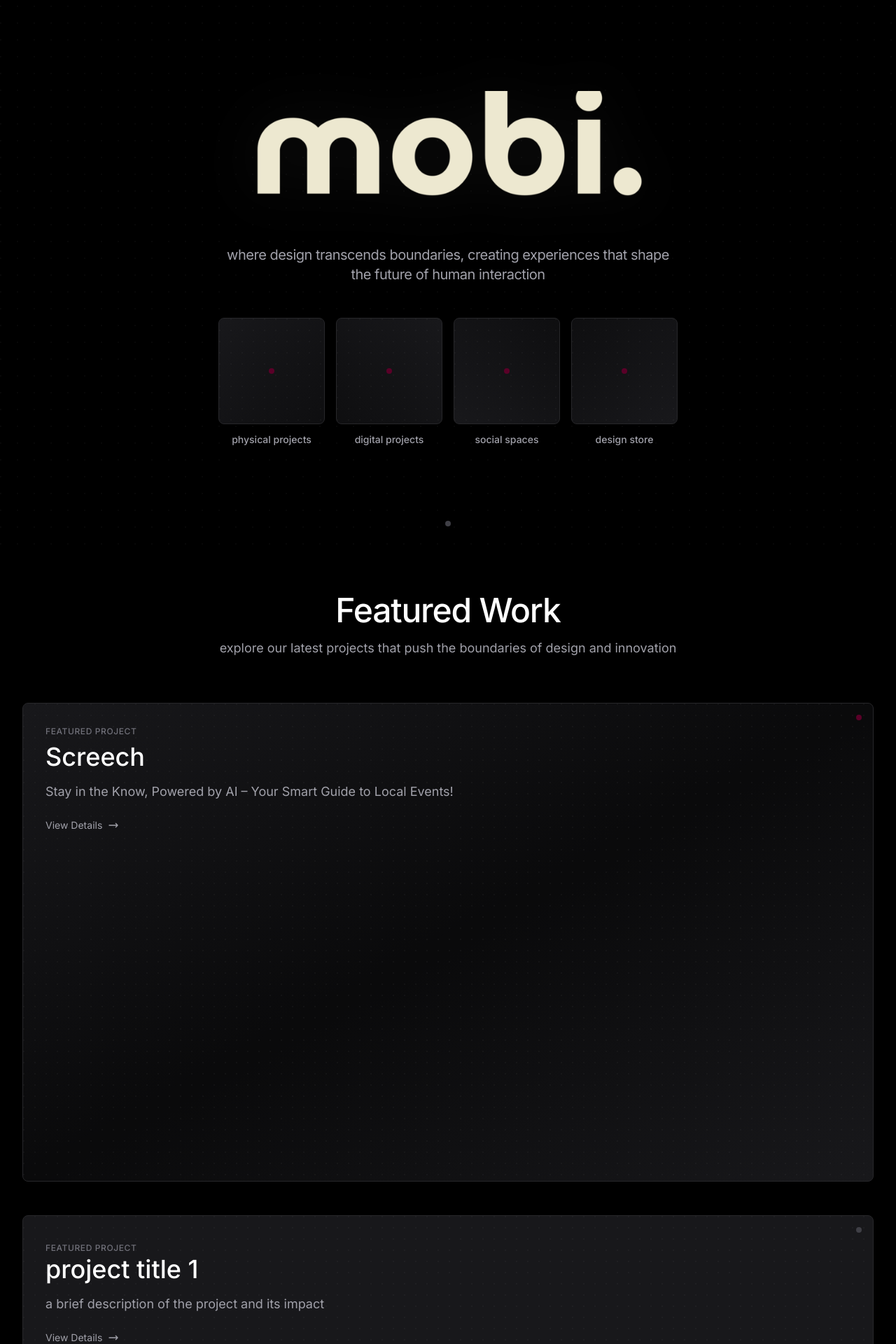
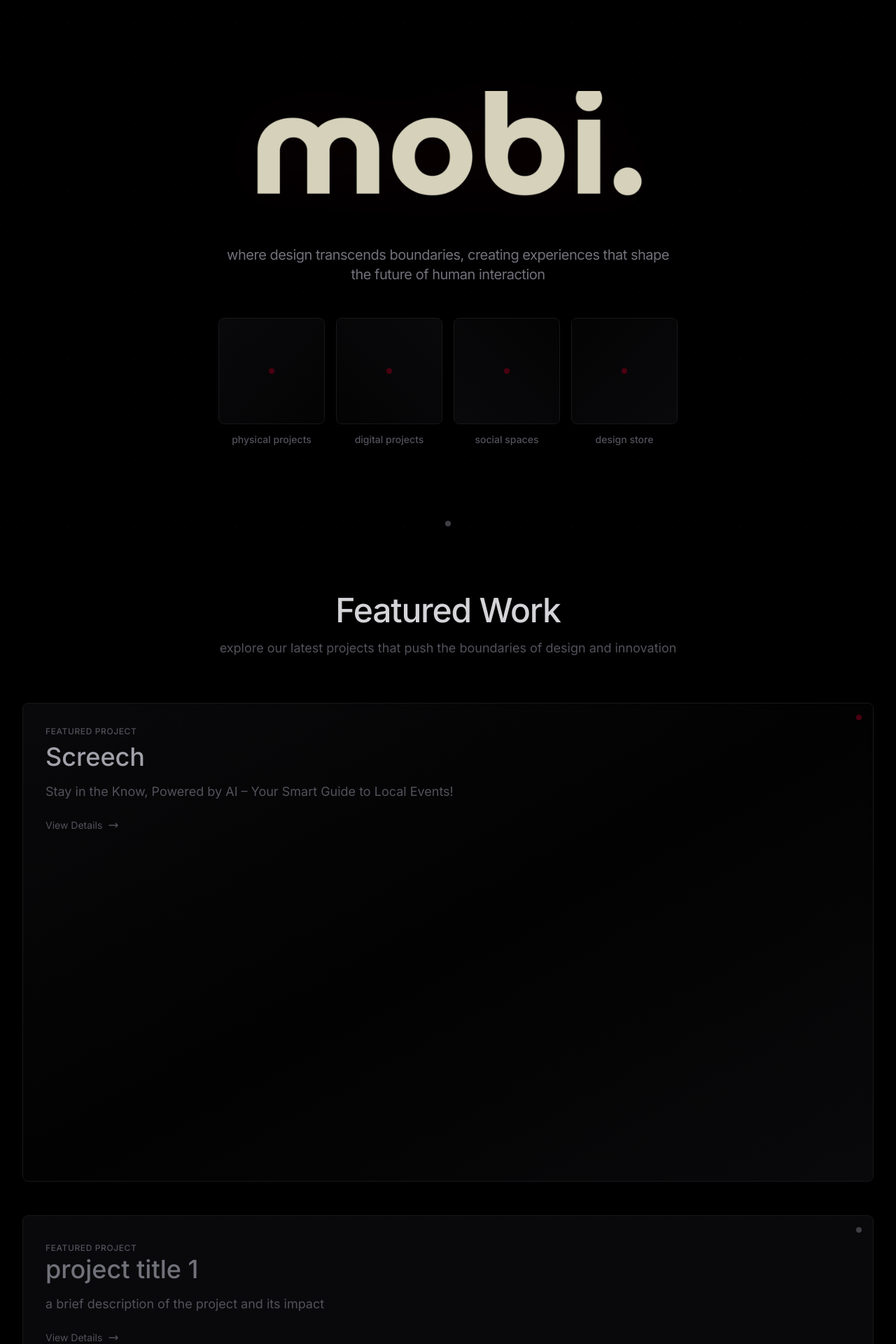
Before and after one commit to stilwellc/Mobi, a Next.js app: page / in a window 1280 px wide. Shown: the part 80-2000 px from the top of the page at 70% size. Built offline with nearby package versions, Linux system fonts and the light colour scheme; a web font is replaced by a local one.

Commit message:
Update color scheme to darker theme with burgundy accents

```diff
--- a/app/page.tsx
+++ b/app/page.tsx
@@ -26,7 +26,7 @@ export default function Home() {
       <div className="absolute inset-0">
         {/* Dot Grid */}
         <div className="absolute inset-0" style={{
-          backgroundImage: `radial-gradient(circle at 1px 1px, rgba(255,255,255,0.03) 1px, transparent 0)`,
+          backgroundImage: `radial-gradient(circle at 1px 1px, rgba(255,255,255,0.015) 1px, transparent 0)`,
           backgroundSize: '24px 24px'
         }} />
       </div>
@@ -41,7 +41,7 @@ export default function Home() {
           <motion.div
             className="flex justify-center items-center mb-6 sm:mb-10"
             style={{
-              filter: 'drop-shadow(0 0 40px rgba(255,255,255,0.05))',
+              filter: 'drop-shadow(0 0 40px rgba(128,0,32,0.1))',
             }}
           >
             <div className="relative w-[160px] sm:w-[400px] md:w-[600px] h-[48px] sm:h-[120px] md:h-[180px] overflow-hidden">
@@ -50,99 +50,99 @@ export default function Home() {
                 alt="mobi."
                 width={800}
                 height={320}
-                className="absolute top-[-5%] w-full h-[110%] object-cover"
+                className="absolute top-[-5%] w-full h-[110%] object-cover opacity-90"
                 priority
                 quality={100}
               />
             </div>
           </motion.div>
 
-          <p className="text-base sm:text-lg md:text-xl text-zinc-400 font-normal tracking-tight mb-6 sm:mb-12 max-w-2xl mx-auto leading-relaxed px-4">
+          <p className="text-base sm:text-lg md:text-xl text-zinc-500 font-normal tracking-tight mb-6 sm:mb-12 max-w-2xl mx-auto leading-relaxed px-4">
             where design transcends boundaries, creating experiences that shape the future of human interaction
           </p>
 
           <div className="grid grid-cols-1 md:grid-cols-4 gap-2 sm:gap-3 md:gap-4 px-2">
             <div className="group relative">
               <Link href="/physical" className="block">
-                <div className="relative aspect-[6/1] md:aspect-square rounded-lg overflow-hidden bg-zinc-900 border border-zinc-800 md:hover:border-zinc-700 transition-all duration-300 md:hover:scale-[1.02]">
-                  <div className="absolute inset-0 bg-gradient-to-br from-zinc-900/80 to-black/40" />
+                <div className="relative aspect-[6/1] md:aspect-square rounded-lg overflow-hidden bg-zinc-950 border border-zinc-900 md:hover:border-zinc-800 transition-all duration-300 md:hover:scale-[1.02]">
+                  <div className="absolute inset-0 bg-gradient-to-br from-zinc-950/90 to-black/60" />
                   <div className="absolute inset-0" style={{
-                    backgroundImage: `radial-gradient(circle at 1px 1px, rgba(255,255,255,0.03) 1px, transparent 0)`,
+                    backgroundImage: `radial-gradient(circle at 1px 1px, rgba(128,0,32,0.03) 1px, transparent 0)`,
                     backgroundSize: '16px 16px'
                   }} />
                   <div className="absolute inset-0 flex items-center justify-center px-6 md:px-0">
-                    <div className="text-xl md:hidden font-medium text-white absolute left-6">physical projects</div>
+                    <div className="text-xl md:hidden font-medium text-zinc-400 absolute left-6">physical projects</div>
                     <motion.div
-                      className="w-2 h-2 bg-mobi-burgundy rounded-full md:relative absolute right-6 md:right-auto"
+                      className="w-2 h-2 bg-[#4a0011] rounded-full md:relative absolute right-6 md:right-auto"
                       whileHover={{ scale: [null, 1.5] }}
                       transition={{ type: "spring", stiffness: 400, damping: 10 }}
                     />
                   </div>
                 </div>
-                <h3 className="mt-3 text-sm font-medium text-zinc-400 text-center hidden md:block md:group-hover:text-white transition-colors">physical projects</h3>
+                <h3 className="mt-3 text-sm font-medium text-zinc-600 text-center hidden md:block md:group-hover:text-zinc-400 transition-colors">physical projects</h3>
               </Link>
             </div>
 
             <div className="group relative">
               <Link href="/digital" className="block">
-                <div className="relative aspect-[6/1] md:aspect-square rounded-lg overflow-hidden bg-zinc-900 border border-zinc-800 md:hover:border-zinc-700 transition-all duration-300 md:hover:scale-[1.02]">
-                  <div className="absolute inset-0 bg-gradient-to-bl from-zinc-900/80 to-black/40" />
+                <div className="relative aspect-[6/1] md:aspect-square rounded-lg overflow-hidden bg-zinc-950 border border-zinc-900 md:hover:border-zinc-800 transition-all duration-300 md:hover:scale-[1.02]">
+                  <div className="absolute inset-0 bg-gradient-to-bl from-zinc-950/90 to-black/60" />
                   <div className="absolute inset-0" style={{
-                    backgroundImage: `radial-gradient(circle at 1px 1px, rgba(255,255,255,0.03) 1px, transparent 0)`,
+                    backgroundImage: `radial-gradient(circle at 1px 1px, rgba(128,0,32,0.03) 1px, transparent 0)`,
                     backgroundSize: '16px 16px'
                   }} />
                   <div className="absolute inset-0 flex items-center justify-center px-6 md:px-0">
-                    <div className="text-xl md:hidden font-medium text-white absolute left-6">digital projects</div>
+                    <div className="text-xl md:hidden font-medium text-zinc-400 absolute left-6">digital projects</div>
                     <motion.div
-                      className="w-2 h-2 bg-mobi-burgundy rounded-full md:relative absolute right-6 md:right-auto"
+                      className="w-2 h-2 bg-[#4a0011] rounded-full md:relative absolute right-6 md:right-auto"
                       whileHover={{ scale: [null, 1.5] }}
                       transition={{ type: "spring", stiffness: 400, damping: 10 }}
                     />
                   </div>
                 </div>
-                <h3 className="mt-3 text-sm font-medium text-zinc-400 text-center hidden md:block md:group-hover:text-white transition-colors">digital projects</h3>
+                <h3 className="mt-3 text-sm font-medium text-zinc-600 text-center hidden md:block md:group-hover:text-zinc-400 transition-colors">digital projects</h3>
               </Link>
             </div>
 
             <div className="group relative">
               <Link href="/social" className="block">
-                <div className="relative aspect-[6/1] md:aspect-square rounded-lg overflow-hidden bg-zinc-900 border border-zinc-800 md:hover:border-zinc-700 transition-all duration-300 md:hover:scale-[1.02]">
-                  <div className="absolute inset-0 bg-gradient-to-tr from-zinc-900/80 to-black/40" />
+                <div className="relative aspect-[6/1] md:aspect-square rounded-lg overflow-hidden bg-zinc-950 border border-zinc-900 md:hover:border-zinc-800 transition-all duration-300 md:hover:scale-[1.02]">
+                  <div className="absolute inset-0 bg-gradient-to-tr from-zinc-950/90 to-black/60" />
                   <div className="absolute inset-0" style={{
-                    backgroundImage: `radial-gradient(circle at 1px 1px, rgba(255,255,255,0.03) 1px, transparent 0)`,
+                    backgroundImage: `radial-gradient(circle at 1px 1px, rgba(128,0,32,0.03) 1px, transparent 0)`,
                     backgroundSize: '16px 16px'
                   }} />
                   <div className="absolute inset-0 flex items-center justify-center px-6 md:px-0">
-                    <div className="text-xl md:hidden font-medium text-white absolute left-6">social spaces</div>
+                    <div className="text-xl md:hidden font-medium text-zinc-400 absolute left-6">social spaces</div>
                     <motion.div
-                      className="w-2 h-2 bg-mobi-burgundy rounded-full md:relative absolute right-6 md:right-auto"
+                      className="w-2 h-2 bg-[#4a0011] rounded-full md:relative absolute right-6 md:right-auto"
                       whileHover={{ scale: [null, 1.5] }}
                       transition={{ type: "spring", stiffness: 400, damping: 10 }}
                     />
                   </div>
                 </div>
-                <h3 className="mt-3 text-sm font-medium text-zinc-400 text-center hidden md:block md:group-hover:text-white transition-colors">social spaces</h3>
+                <h3 className="mt-3 text-sm font-medium text-zinc-600 text-center hidden md:block md:group-hover:text-zinc-400 transition-colors">social spaces</h3>
               </Link>
             </div>
 
             <div className="group relative">
               <Link href="/store" className="block">
-                <div className="relative aspect-[6/1] md:aspect-square rounded-lg overflow-hidden bg-zinc-900 border border-zinc-800 md:hover:border-zinc-700 transition-all duration-300 md:hover:scale-[1.02]">
-                  <div className="absolute inset-0 bg-gradient-to-tl from-zinc-900/80 to-black/40" />
+                <div className="relative aspect-[6/1] md:aspect-square rounded-lg overflow-hidden bg-zinc-950 border border-zinc-900 md:hover:border-zinc-800 transition-all duration-300 md:hover:scale-[1.02]">
+                  <div className="absolute inset-0 bg-gradient-to-tl from-zinc-950/90 to-black/60" />
                   <div className="absolute inset-0" style={{
-                    backgroundImage: `radial-gradient(circle at 1px 1px, rgba(255,255,255,0.03) 1px, transparent 0)`,
+                    backgroundImage: `radial-gradient(circle at 1px 1px, rgba(128,0,32,0.03) 1px, transparent 0)`,
                     backgroundSize: '16px 16px'
                   }} />
                   <div className="absolute inset-0 flex items-center justify-center px-6 md:px-0">
-                    <div className="text-xl md:hidden font-medium text-white absolute left-6">design store</div>
+                    <div className="text-xl md:hidden font-medium text-zinc-400 absolute left-6">design store</div>
                     <motion.div
-                      className="w-2 h-2 bg-mobi-burgundy rounded-full md:relative absolute right-6 md:right-auto"
+                      className="w-2 h-2 bg-[#4a0011] rounded-full md:relative absolute right-6 md:right-auto"
                       whileHover={{ scale: [null, 1.5] }}
                       transition={{ type: "spring", stiffness: 400, damping: 10 }}
                     />
                   </div>
                 </div>
-                <h3 className="mt-3 text-sm font-medium text-zinc-400 text-center hidden md:block md:group-hover:text-white transition-colors">design store</h3>
+                <h3 className="mt-3 text-sm font-medium text-zinc-600 text-center hidden md:block md:group-hover:text-zinc-400 transition-colors">design store</h3>
               </Link>
             </div>
           </div>
@@ -162,10 +162,10 @@ export default function Home() {
           <div
             className="text-center mb-12 sm:mb-16"
           >
-            <h2 className="text-3xl sm:text-4xl md:text-5xl font-medium tracking-tight text-white mb-4">
+            <h2 className="text-3xl sm:text-4xl md:text-5xl font-medium tracking-tight text-zinc-300 mb-4">
               Featured Work
             </h2>
-            <p className="text-base sm:text-lg text-zinc-400 font-normal max-w-2xl mx-auto leading-relaxed">
+            <p className="text-base sm:text-lg text-zinc-600 font-normal max-w-2xl mx-auto leading-relaxed">
               explore our latest projects that push the boundaries of design and innovation
             </p>
           </div>
@@ -173,29 +173,29 @@ export default function Home() {
           <div className="grid grid-cols-1 gap-8 sm:gap-12">
             <div className="group relative">
               <Link href="/digital/screech">
-                <div className="relative aspect-[16/9] rounded-lg overflow-hidden bg-zinc-900 border border-zinc-800 md:hover:border-zinc-700 transition-all duration-300 md:hover:scale-[1.01]">
-                  <div className="absolute inset-0 bg-gradient-to-br from-zinc-900/80 via-black/60 to-zinc-900/40" />
+                <div className="relative aspect-[16/9] rounded-lg overflow-hidden bg-zinc-950 border border-zinc-900 md:hover:border-zinc-800 transition-all duration-300 md:hover:scale-[1.01]">
+                  <div className="absolute inset-0 bg-gradient-to-br from-zinc-950/90 via-black/80 to-zinc-950/60" />
                   <div className="absolute inset-0" style={{
-                    backgroundImage: `radial-gradient(circle at 1px 1px, rgba(255,255,255,0.03) 1px, transparent 0)`,
+                    backgroundImage: `radial-gradient(circle at 1px 1px, rgba(128,0,32,0.03) 1px, transparent 0)`,
                     backgroundSize: '16px 16px'
                   }} />
                   <motion.div
-                    className="absolute top-4 right-4 w-2 h-2 bg-mobi-burgundy rounded-full"
+                    className="absolute top-4 right-4 w-2 h-2 bg-[#4a0011] rounded-full"
                     whileHover={{ scale: [null, 1.5] }}
                     transition={{ type: "spring", stiffness: 400, damping: 10 }}
                   />
                   <div className="absolute inset-0 p-6 sm:p-8 md:group-hover:translate-y-[-2px] transition-transform duration-300">
-                    <span className="text-xs text-zinc-500 font-medium tracking-wider uppercase mb-2 block md:group-hover:text-zinc-400 transition-colors">
+                    <span className="text-xs text-zinc-600 font-medium tracking-wider uppercase mb-2 block md:group-hover:text-zinc-500 transition-colors">
                       featured project
                     </span>
-                    <h3 className="text-2xl sm:text-3xl md:text-4xl font-medium text-white mb-4 md:group-hover:text-[#EDE8D0] transition-colors">
+                    <h3 className="text-2xl sm:text-3xl md:text-4xl font-medium text-zinc-400 mb-4 md:group-hover:text-zinc-300 transition-colors">
                       Screech
                     </h3>
-                    <p className="text-base sm:text-lg text-zinc-400 max-w-2xl md:group-hover:text-zinc-300 transition-colors">
+                    <p className="text-base sm:text-lg text-zinc-600 max-w-2xl md:group-hover:text-zinc-500 transition-colors">
                       Stay in the Know, Powered by AI – Your Smart Guide to Local Events!
                     </p>
                     <motion.div
-                      className="mt-6 inline-flex items-center text-zinc-400 md:hover:text-[#EDE8D0] transition-colors group/arrow"
+                      className="mt-6 inline-flex items-center text-zinc-600 md:hover:text-zinc-400 transition-colors group/arrow"
                       whileHover={{ x: [null, 5] }}
                     >
                       <span className="mr-2 text-sm">View Details</span>
@@ -213,26 +213,26 @@ export default function Home() {
                 key={item}
                 className="group relative"
               >
-                <div className="relative aspect-[16/9] rounded-lg overflow-hidden bg-zinc-900 border border-zinc-800 hover:border-zinc-700 transition-colors">
+                <div className="relative aspect-[16/9] rounded-lg overflow-hidden bg-zinc-950 border border-zinc-900 hover:border-zinc-800 transition-colors">
                   <div className="absolute inset-0" style={{
-                    backgroundImage: `radial-gradient(circle at 1px 1px, rgba(255,255,255,0.03) 1px, transparent 0)`,
+                    backgroundImage: `radial-gradient(circle at 1px 1px, rgba(128,0,32,0.03) 1px, transparent 0)`,
                     backgroundSize: '16px 16px'
                   }} />
                   <div className="absolute top-4 right-4">
                     <div className="w-2 h-2 bg-zinc-700 rounded-full" />
                   </div>
                   <div className="absolute inset-0 p-6 sm:p-8">
-                    <span className="text-xs text-zinc-500 font-medium tracking-wider uppercase mb-2">
+                    <span className="text-xs text-zinc-600 font-medium tracking-wider uppercase mb-2">
                       featured project
                     </span>
-                    <h3 className="text-2xl sm:text-3xl md:text-4xl font-medium text-white mb-4">
+                    <h3 className="text-2xl sm:text-3xl md:text-4xl font-medium text-zinc-500 mb-4">
                       project title {item}
                     </h3>
-                    <p className="text-base sm:text-lg text-zinc-400 max-w-2xl">
+                    <p className="text-base sm:text-lg text-zinc-600 max-w-2xl">
                       a brief description of the project and its impact
                     </p>
                     <motion.div
-                      className="mt-6 inline-flex items-center text-zinc-400 hover:text-[#EDE8D0] transition-colors group"
+                      className="mt-6 inline-flex items-center text-zinc-600 hover:text-zinc-400 transition-colors group"
                       whileHover={{ x: 5 }}
                     >
                       <span className="mr-2 text-sm">View Details</span>
```
